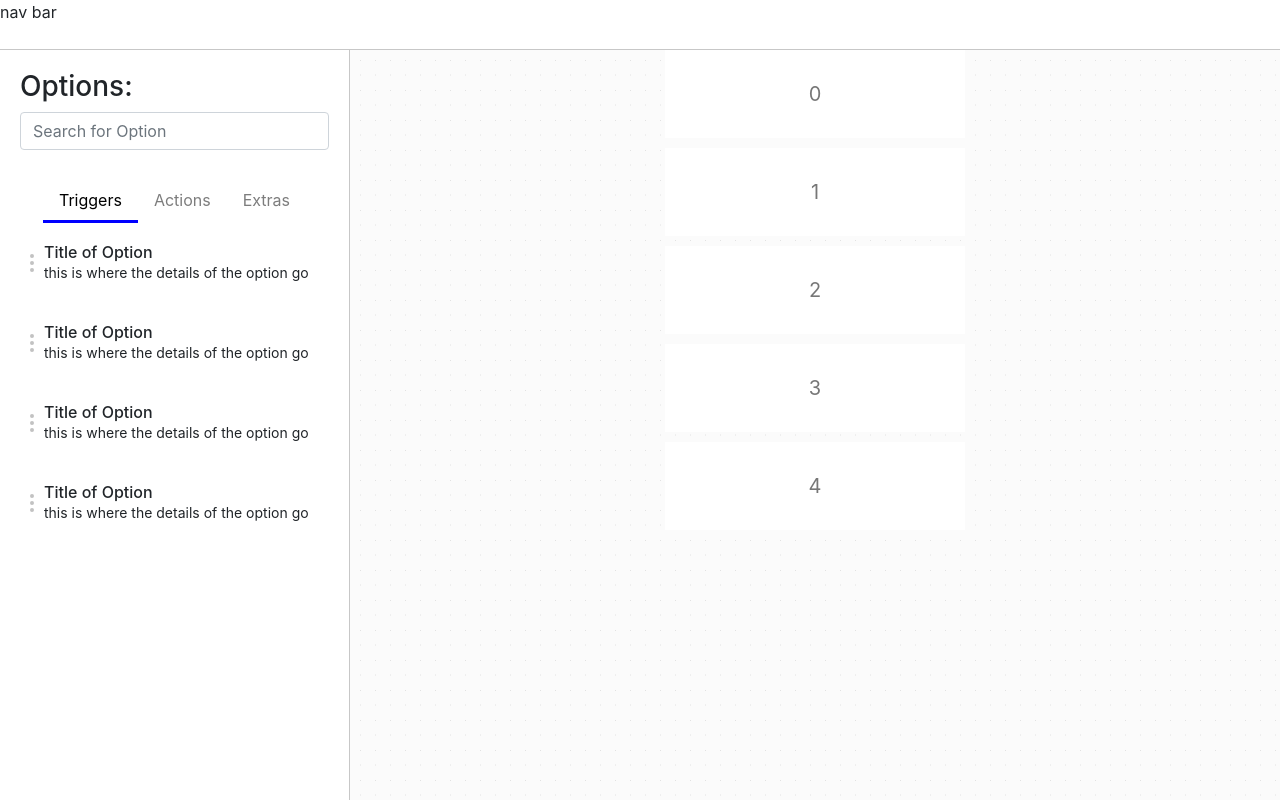
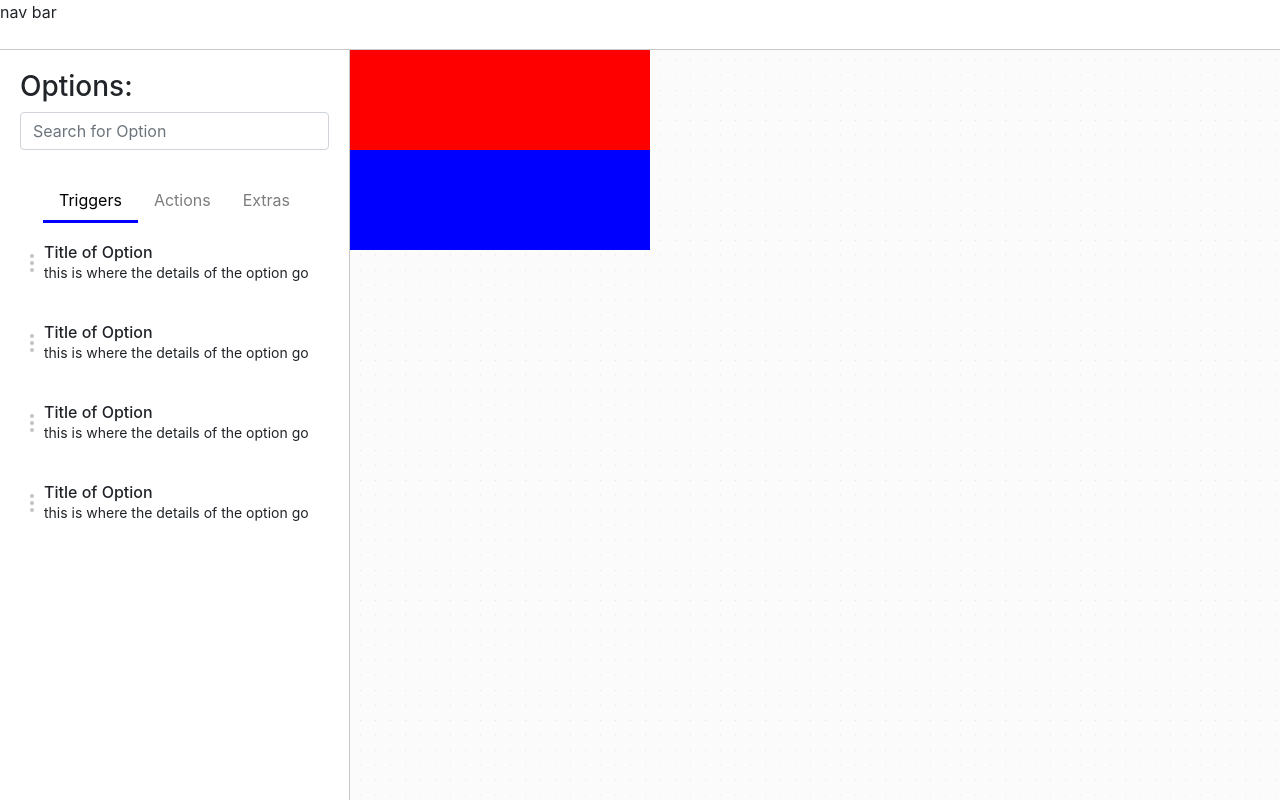
Before and after one commit to alexgergar/routing, a React (Create React App) app: page / in a window 1280 px wide. Built offline with nearby package versions, Linux system fonts and the light colour scheme.

Commit message:
got draggable working, can move elements around window if wrapped by draggable.

```diff
--- a/src/components/Board.js
+++ b/src/components/Board.js
@@ -1,67 +1,23 @@
-import React, { useState, useCallback } from "react";
+import React, { useState, useMemo, useCallback, useEffect } from "react";
 import styled from "styled-components";
 import Draggable from "./Draggable";
-import { range, inRange } from "lodash";
 
-const MAX = 5;
-const HEIGHT = 88;
 
 const Board = (props) => {
-  const items = range(MAX);
-  const [state, setState] = useState({
-    order: items, // sorting list in idle state
-    dragOrder: items, // sorting list while dragging
-    draggedIndex: null, // know the current drag row in the list
-  });
 
-  const handleDrag = useCallback(
-    ({ translation, id }) => {
-      const delta = Math.round(translation.y / HEIGHT);
-      const index = state.order.indexOf(id);
-      const dragOrder = state.order.filter((index) => index !== id);
-
-      if (!inRange(index + delta, 0, items.length)) {
-        return;
-      }
-      dragOrder.splice(index + delta, 0, id);
-
-      setState((state) => ({
-        ...state,
-        draggedIndex: id,
-        dragOrder,
-      }));
-    },
-    [state.order, items.length]
-  );
-
-  const handleDragEnd = useCallback(() => {
-    setState((state) => ({
-      ...state,
-      order: state.dragOrder,
-      draggedIndex: null,
-    }));
-  }, []);
 
   return (
     <Container>
-      {items.map((index) => {
-        const isDragging = state.draggedIndex === index;
-        const top = state.dragOrder.indexOf(index) * (HEIGHT + 10);
-        const draggedTop = state.order.indexOf(index) * (HEIGHT + 10);
-
-        return (
-          <Draggable
-            key={index}
-            id={index}
-            onDrag={handleDrag}
-            onDragEnd={handleDragEnd}
-          >
-            <Rect isDragging={isDragging} top={isDragging ? draggedTop : top}>
-              {index}
-            </Rect>
-          </Draggable>
-        );
-      })}
+      <Draggable
+        id={1}
+      >
+        <Rect />
+      </Draggable>
+      <Draggable
+        id={2}
+      >
+        <BlueRect />
+      </Draggable>
     </Container>
   );
 };
@@ -69,27 +25,18 @@ const Board = (props) => {
 const Container = styled.div`
   width: calc(100vw - 350px);
   min-height: calc(100vh - 50px);
-  display: flex;
 `;
 
-const Rect = styled.div.attrs((props) => ({
-  style: {
-    transition: props.isDragging ? "none" : "all 500ms",
-    top: `${props.top}px`,
-  },
-}))`
+const Rect = styled.div`
   width: 300px;
-  height: ${HEIGHT}px;
-  user-select: none;
-  background: #fff;
-  bow-shadow: 0 5px 10px rgba(0, 0, 0 0.15);
-  display: flex;
-  align-items: center;
-  justify-content: center;
-  position: absolute;
+  height: 100px;
+  background: red;
+`;
 
-  left: calc((100vw - 350px) / 2 - 150px);
-  font-size: 20px;
-  color: #777;
+const BlueRect = styled.div`
+  width: 300px;
+  height: 100px;
+  background: blue;
 `;
+
 export default Board;
--- a/src/components/Draggable.js
+++ b/src/components/Draggable.js
@@ -1,75 +1,62 @@
-import React, { useState, useMemo, useCallback, useEffect } from "react";
+import React, { useState, useRef } from "react";
+import styled from "styled-components";
 
-const POSITION = { x: 0, y: 0 };
+const Draggable = (props) => {
+  const [position, setPosition] = useState({x: 0, y: 0, coords: {}});
 
-const Draggable = ({ children, onDrag, onDragEnd, id }) => {
-  const [state, setState] = useState({
-    isDragging: false,
-    origin: POSITION, // cusor position on mousedown
-    translation: POSITION, // element's position realative to the origin position
-  });
+  const handleMouseMove = useRef(event => {
+    setPosition(position => {
+      const xDiff = position.coords.x - event.pageX;
+      const yDiff = position.coords.y - event.pageY;
+      return {
+        x: position.x - xDiff,
+        y: position.y - yDiff,
+        coords: {
+          x: event.pageX,
+          y: event.pageY,
+        },
+      }
+    })
+  })
 
-  const handleMouseDown = useCallback(({ clientX, clientY }) => {
-    setState((state) => ({
-      ...state,
-      isDragging: true,
-      origin: { x: clientX, y: clientY },
-    }));
-  }, []);
+  const handleMouseDown = e => {
+    const pageX = e.pageX;
+    const pageY = e.pageY;
+    setPosition(position => ({
+      ...position,
+      coords: {
+        x: pageX,
+        y: pageY,
+      },
+    }))
+    document.addEventListener("mousemove", handleMouseMove.current);
+  }
 
-  const handleMouseMove = useCallback(
-    ({ clientX, clientY }) => {
-      const translation = {
-        x: clientX - state.origin.x,
-        y: clientY - state.origin.y,
-      };
+  const handleMouseUp = () => {
+    document.removeEventListener('mousemove', handleMouseMove.current);
+    setPosition(position => ({
+      ...position,
+      coords: {}
+    }))
+  }
 
-      setState((state) => ({
-        ...state,
-        translation,
-      }));
 
-      onDrag({ translation, id });
-    },
-    [state.origin, onDrag, id]
-  );
-
-  const handleMouseUp = useCallback(() => {
-    setState((state) => ({
-      ...state,
-      isDragging: false,
-    }));
-    onDragEnd();
-  }, [onDragEnd]);
-
-  useEffect(() => {
-    if (state.isDragging) {
-      window.addEventListener("mousemove", handleMouseMove);
-      window.addEventListener("mouseup", handleMouseUp);
-    } else {
-      window.removeEventListener("mousemove", handleMouseMove);
-      window.removeEventListener("mouseup", handleMouseUp);
-
-      setState((state) => ({ ...state, translation: POSITION }));
-    }
-  }, [state.isDragging, handleMouseMove, handleMouseUp]);
-
-  const styles = useMemo(
-    () => ({
-      cursor: state.isDragging ? "-webkit-grabbing" : "-webkit-grab",
-      transform: `translate(${state.translation.x}px, ${state.translation.y}px)`,
-      transition: state.isDragging ? "none" : "transform 500ms",
-      zIndex: state.isDragging ? 2 : 1,
-      position: state.isDragging ? "absolute" : "relative",
-    }),
-    [state.isDragging, state.translation]
-  );
 
   return (
-    <div style={styles} onMouseDown={handleMouseDown}>
-      {children}
-    </div>
+    <Wrapper onMouseDown={handleMouseDown} onMouseUp={handleMouseUp} position={position}>
+      {props.children}
+    </Wrapper>
   );
 };
 
+const Wrapper = styled.div`
+  /* cursor: ${(props) =>
+    props.isDragging ? "-webkit-grabbing" : "-webkit-grab"}; */
+  transform: ${(props) =>
+    `translate(${props.position.x}px, ${props.position.y}px)`};
+  /* transition: ${(props) => (props.isDragging ? "none" : "transform 500ms")}; */
+  /* z-index: ${(props) => (props.isDragging ? 2 : 1)}; */
+  /* position: ${(props) => (props.isDragging ? "absolute" : "relative")}; */
+`;
+
 export default Draggable;
```
Also changed, not shown: src/components/DropTarget.js (added, +23 -0 lines).
